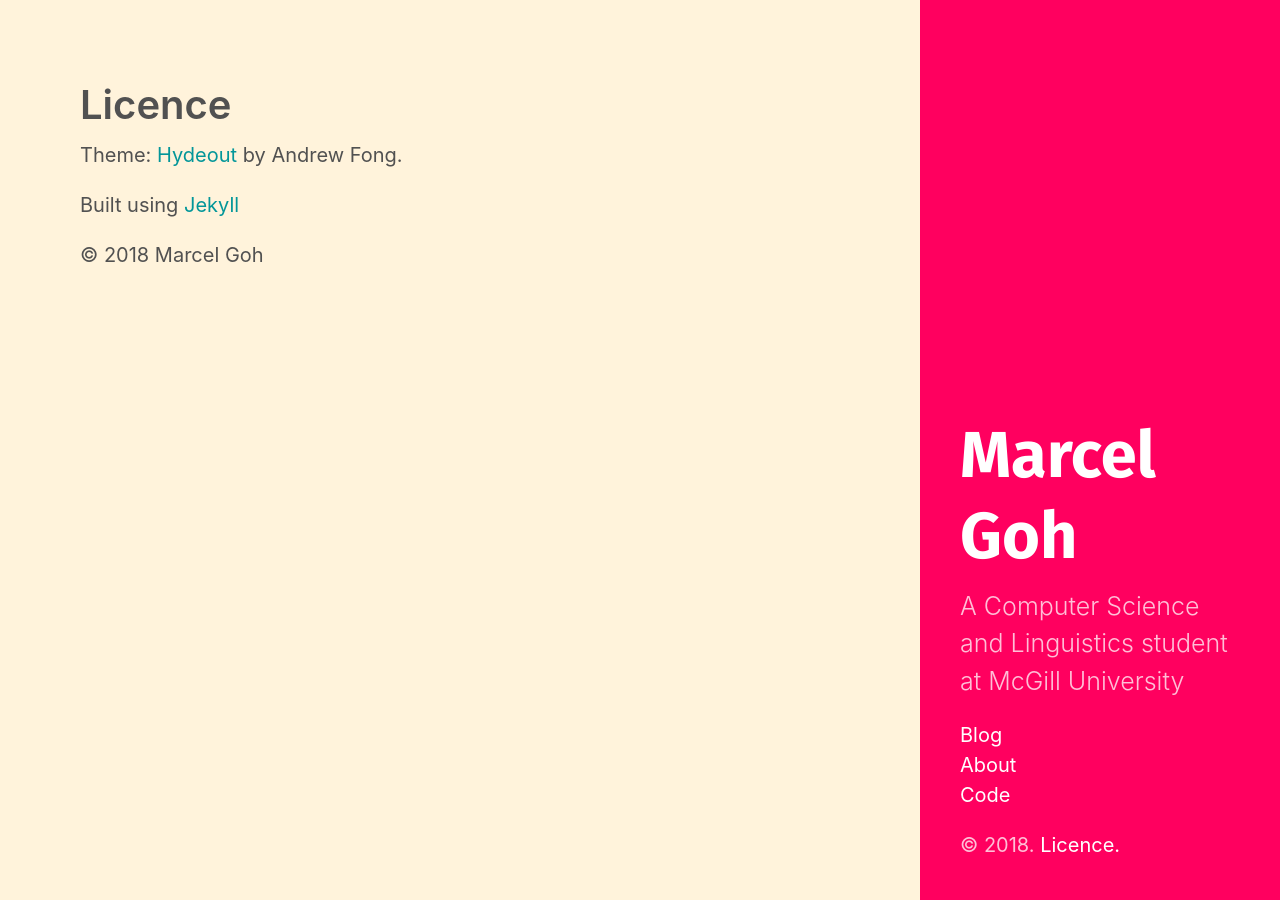
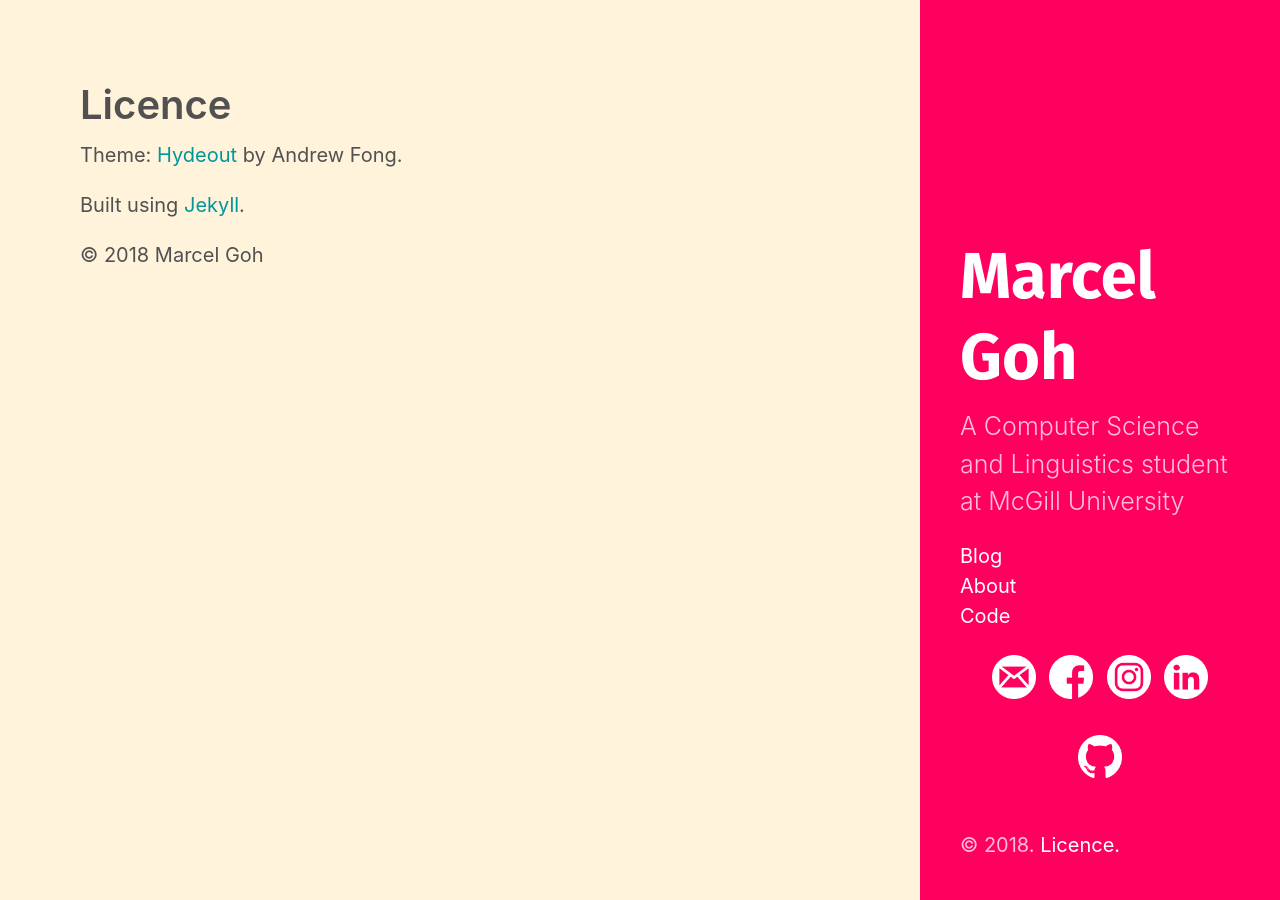
Before and after one commit to marcelgoh/marcelgoh.github.io, a Jekyll site: the page built from licence/index.md, in a window 1280 px wide. Built offline with Jekyll 4.4.1, drawn with Linux system fonts in a browser that asks for light colours.

Commit message:
added sidebar icons

```diff
--- a/_includes/post-meta.html
+++ /dev/null
@@ -1,3 +0,0 @@
-<div class="post-meta">
-  <span class="post-date">{{ include.post.date | date_to_string }}</span>
-</div>
--- a/_includes/sidebar.html
+++ b/_includes/sidebar.html
@@ -20,11 +20,47 @@
        href="{{ site.baseurl }}/code/">Code</a><br/>
   </p>
 
-{% assign current = page.url | downcase | split: '/' %}
+  {% assign current = page.url | downcase | split: '/' %}
+
+<p id="icon-bar">
+  <a href="mailto:{{ site.author.email }}">
+    <img class="side-icon"
+         alt="mail" src="/icons/png/email-white.png" width="40"
+         onmouseover="this.src='/icons/png/email-green.png'"
+         onmouseout="this.src='/icons/png/email-white.png'">
+  </a>
+  <a href="{{ site.author.facebook }}">
+    <img class="side-icon"
+         alt="fb" src="/icons/png/facebook-white.png" width="40"
+         onmouseover="this.src='/icons/png/facebook-green.png'"
+         onmouseout="this.src='/icons/png/facebook-white.png'">
+  </a>
+  <a href="{{ site.author.instagram }}">
+    <img class="side-icon"
+         alt="insta" src="/icons/png/instagram-white.png" width="40"
+         onmouseover="this.src='/icons/png/instagram-green.png'"
+         onmouseout="this.src='/icons/png/instagram-white.png'">
+  </a>
+  <a href="{{ site.author.linkedin }}">
+    <img class="side-icon"
+         alt="in" src="/icons/png/linkedin-white.png" width="40"
+         onmouseover="this.src='/icons/png/linkedin-green.png'"
+         onmouseout="this.src='/icons/png/linkedin-white.png'">
+  </a>
+  <a href="{{ site.author.github }}">
+    <img class="side-icon"
+         alt="gh" src="/icons/png/github-white.png" width="40"
+         onmouseover="this.src='/icons/png/github-green.png'"
+         onmouseout="this.src='/icons/png/github-white.png'">
+  </a>
+</p>
 
   <p>
-    &copy; {{ site.time | date: '%Y' }}.
+    &copy; 2018.
     <a class="side-link"
        href="{{ site.baseurl }}/licence/">Licence.</a>
   </p>
+
+
+
 </div>
--- a/_sass/hydeout/_layout.scss
+++ b/_sass/hydeout/_layout.scss
@@ -60,6 +60,16 @@ p {
     }
 
     .back-arrow { margin-right: 0.5rem; }
+  }
+
+  #icon-bar {
+      text-align: center;
+  }
+
+  .side-icon {
+      width: 52px;
+      display: inline;
+      padding: 4px;
   }
 
   .side-link {
--- a/licence/index.md
+++ b/licence/index.md
@@ -4,6 +4,6 @@ title: Licence
 ---
 Theme: [Hydeout](https://fongandrew.github.io/hydeout) by Andrew Fong.
 
-Built using [Jekyll](http://jekyllrb.com)
+Built using [Jekyll](http://jekyllrb.com).
 
 &copy; 2018 Marcel Goh
```
Also changed, not shown: icons/png/email-green.png (added), icons/png/email-white.png (added), icons/png/facebook-green.png (added), icons/png/facebook-white.png (added), icons/png/github-green.png (added), icons/png/github-white.png (added), icons/png/instagram-green.png (added), icons/png/instagram-white.png (added), icons/png/linkedin-green.png (added), icons/png/linkedin-white.png (added), icons/svg/email.svg (added), icons/svg/facebook.svg (added), icons/svg/github.svg (added), icons/svg/instagram.svg (added), 1 more files.
